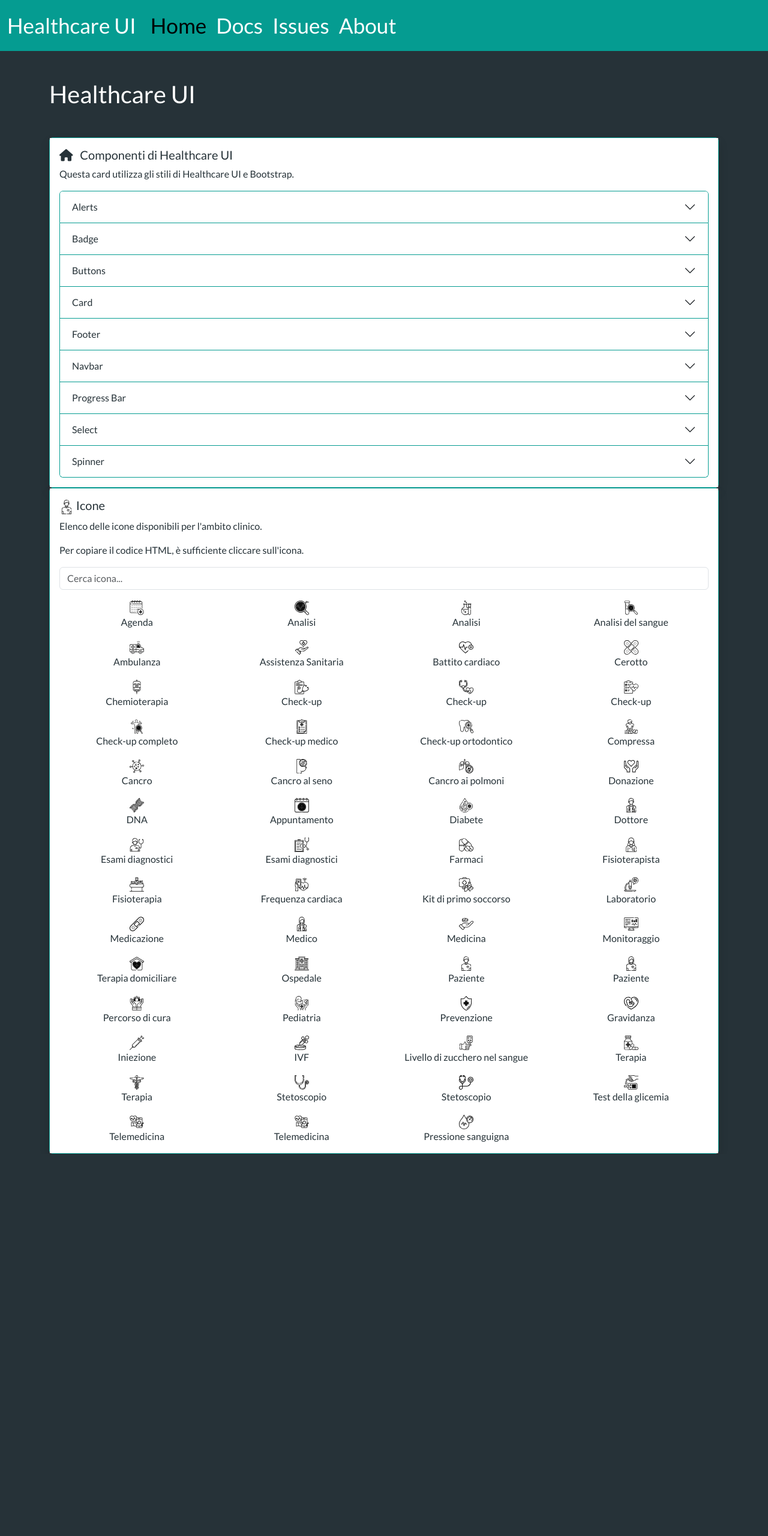
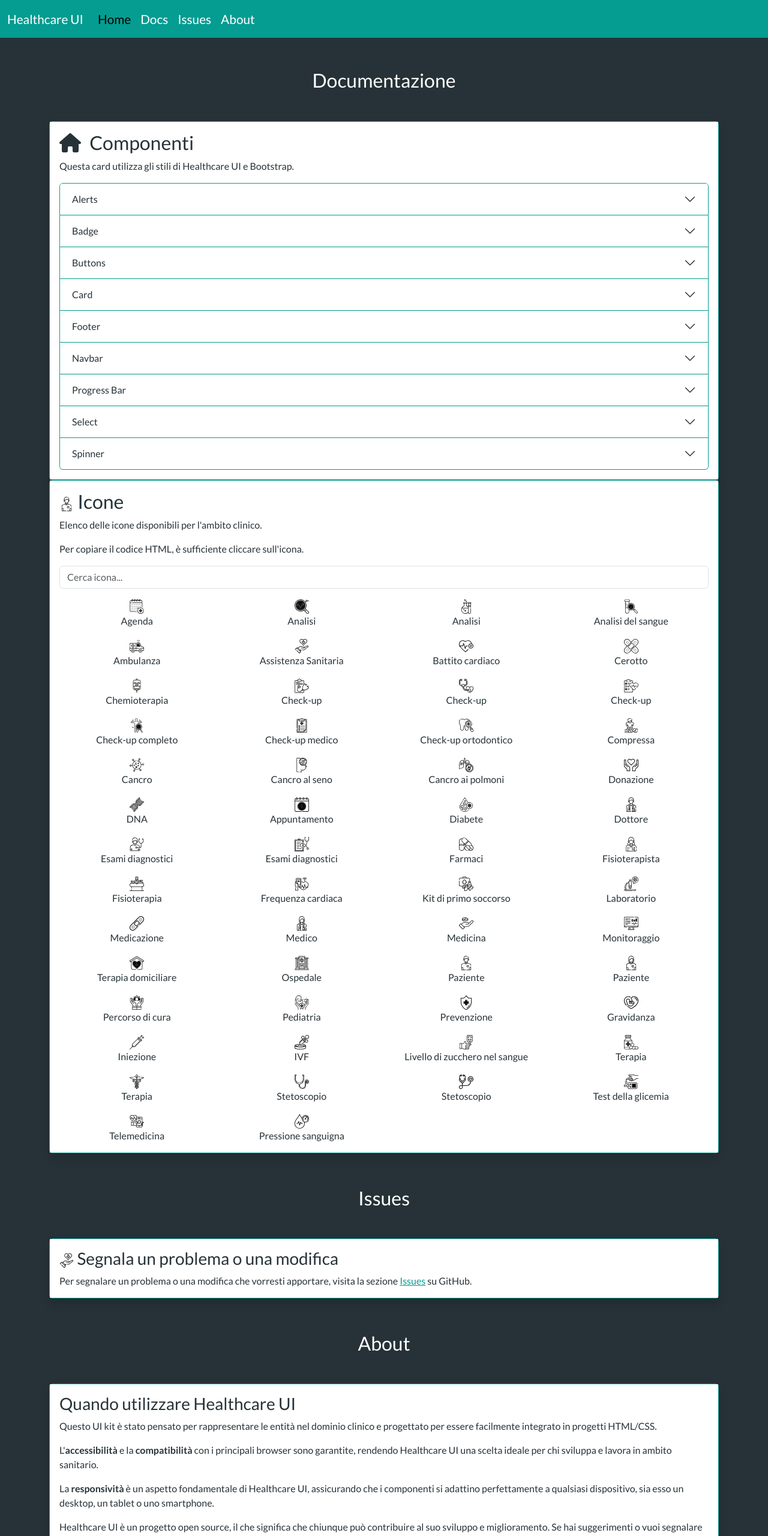
Before and after one commit to Innovation-EmergingTechnologies-Office/healthcare-ui-kit, a plain HTML site: page index.html in a window 1280 px wide. Shown: the top 2560 px of the page at 60% size. Before the commit the page ends 1923 px from the top, so only its background shows below. Drawn offline with nearby package versions, Linux system fonts and the light colour scheme.

Commit message:
check responsiveness/accessibility

```diff
--- a/css/healthcare-ui.css
+++ b/css/healthcare-ui.css
@@ -401,78 +401,42 @@ body {
 
 @media (max-width: 576px) {
     .navbar-brand, .navbar-nav .nav-link {
-        font-size: 1.2rem;
+        font-size: 1.1rem;
     }
 }
 
 @media (min-width: 576px) {
     .navbar-brand, .navbar-nav .nav-link {
-        font-size: 1.5rem;
+        font-size: 1.1rem;
     }
 }
 
 @media (min-width: 768px) {
     .navbar-brand, .navbar-nav .nav-link {
-        font-size: 1.8rem;
+        font-size: 1.2rem;
     }
 }
 
 @media (min-width: 992px) {
     .navbar-brand, .navbar-nav .nav-link {
-        font-size: 2rem;
+        font-size: 1.2rem;
     }
 }
 
 @media (min-width: 1200px) {
     .navbar-brand, .navbar-nav .nav-link {
-        font-size: 2.2rem;
+        font-size: 1.3rem;
     }
 }
 
 @media (min-width: 1400px) {
     .navbar-brand, .navbar-nav .nav-link {
-        font-size: 2.5rem;
+        font-size: 1.5rem;
     }
 }
 
 @media (min-width: 1600px) {
     .navbar-brand, .navbar-nav .nav-link {
-        font-size: 2.8rem;
+        font-size: 1.5rem;
     }
 }
-
-@media (min-width: 1800px) {
-    .navbar-brand, .navbar-nav .nav-link {
-        font-size: 3rem;
-    }
-}
-
-@media (min-width: 2000px) {
-    .navbar-brand, .navbar-nav .nav-link {
-        font-size: 3.2rem;
-    }
-}
-
-@media (min-width: 2200px) {
-    .navbar-brand, .navbar-nav .nav-link {
-        font-size: 3.5rem;
-    }
-}
-
-@media (min-width: 2400px) {
-    .navbar-brand, .navbar-nav .nav-link {
-        font-size: 3.8rem;
-    }
-}
-
-@media (min-width: 2600px) {
-    .navbar-brand, .navbar-nav .nav-link {
-        font-size: 4rem;
-    }
-}
-
-@media (min-width: 2800px) {
-    .navbar-brand, .navbar-nav .nav-link {
-        font-size: 4.2rem;
-    }
-}
--- a/index.html
+++ b/index.html
@@ -1,7 +1,7 @@
 <!DOCTYPE html>
 <html lang="it">
 <head>
-  <meta charset="UTF-8">
+  <meta charset="UTF-8" name="viewport" content="width=device-width, initial-scale=1">
   <title>Healthcare UI</title>
   <link rel="stylesheet" href="css/healthcare-ui.css">
   <link rel="stylesheet" href="css/healthcare-icons.css">
@@ -32,21 +32,18 @@
     </div>
   </div>
 </nav>
-<div class="container py-xxl-5">
-  <h1 class="text-xxl-center mt-5 mb-5">Healthcare UI</h1>
-</div>
 <!--FINE NAVBAR-->
-<div class="container-fluid">
-  <div class="container mt-5">
-    <div class="row gap-xxl-3">
+
+<div class="container py-md-1">
+  <h2 class="text-md-center mt-5 mb-5">Documentazione</h2>
+  <div class="gap-md-5">
     <!--      STILE CSS-->
-      <div class="col-xxl-6">
     <div class="card shadow">
       <div class="card-body">
-            <h5 class="card-title">
+        <h2 class="card-title">
           <i class="fa fa-home me-2" aria-hidden="true"></i>
-              Componenti di Healthcare UI
-            </h5>
+          Componenti
+        </h2>
         <p class="card-text">Questa card utilizza gli stili di Healthcare UI e Bootstrap.</p>
         <div class="accordion" id="accordionExample">
           <!--            ALERT-->
@@ -310,15 +307,15 @@
       </div>
     </div>
     <!--      ICONE -->
-        <div class="col-xxl-6">
     <div class="card shadow">
       <div class="card-body">
-              <h5 class="card-title">
+        <h2 class="card-title">
           <i class="hc-patient" aria-hidden="true"></i>
           Icone
-              </h5>
+        </h2>
         <p class="card-text">Elenco delle icone disponibili per l'ambito clinico.</p>
         <p class="card-text">Per copiare il codice HTML, è sufficiente cliccare sull'icona.</p>
+        <label for="iconSearch" class="visually-hidden">Cerca icona</label>
         <input type="text" id="iconSearch" class="form-control mb-3" placeholder="Cerca icona...">
         <div class="row row-cols-2 row-cols-md-4 g-3" id="iconList">
           <div class="col text-center"><i class="hc-schedule"></i><div>Agenda</div></div>
@@ -374,13 +371,61 @@
           <div class="col text-center"><i class="hc-stethoscope-1"></i><div>Stetoscopio</div></div>
           <div class="col text-center"><i class="hc-hand"></i><div>Test della glicemia</div></div>
           <div class="col text-center"><i class="hc-healthcare-1"></i><div>Telemedicina</div></div>
-                <div class="col text-center"><i class="hc-healthcare-1"></i><div>Telemedicina</div></div>
           <div class="col text-center"><i class="hc-blood-pressure"></i><div>Pressione sanguigna</div></div>
         </div>
       </div>
     </div>
   </div>
 </div>
+
+
+
+<div class="container py-md-1">
+  <h2 class="text-md-center mt-5 mb-5">Issues</h2>
+  <div class="gap-md-5">
+    <div class="card shadow">
+      <div class="card-body">
+        <h3 class="card-title">
+          <i class="hc-healthcare" aria-hidden="true"></i>
+          Segnala un problema o una modifica
+        </h3>
+        <p class="card-text">Per segnalare un problema o una modifica che vorresti apportare, visita la sezione <a href="https://github.com/Innovation-EmergingTechnologies-Office/healthcare-ui-kit/issues" class="text-primary">Issues</a> su GitHub.</p>
+      </div>
+    </div>
+  </div>
+</div>
+
+<div class="container py-md-1">
+  <h2 class="text-md-center mt-5 mb-5">About</h2>
+  <div class="gap-md-5">
+    <div class="card shadow">
+      <div class="card-body">
+        <h3 class="card-title">
+          <i class="info-circle" aria-hidden="true"></i>
+          Quando utilizzare Healthcare UI
+        </h3>
+        <p class="card-text">Questo UI kit è stato pensato per rappresentare le entità nel dominio clinico e progettato per essere facilmente integrato in progetti HTML/CSS.
+        </p>
+        <p>
+          L'<strong>accessibilità</strong> e la <strong>compatibilità</strong> con i principali browser sono garantite, rendendo Healthcare UI una scelta ideale per chi sviluppa e lavora in ambito sanitario.
+        </p>
+        <p>
+          La <strong>responsività</strong> è un aspetto fondamentale di Healthcare UI, assicurando che i componenti si adattino perfettamente a qualsiasi dispositivo, sia esso un desktop, un tablet o uno smartphone.
+        </p>
+        <p>
+            Healthcare UI è un progetto open source, il che significa che chiunque può contribuire al suo sviluppo e miglioramento. Se hai suggerimenti o vuoi segnalare un problema, visita la sezione <a href="https://github.com/Innovation-EmergingTechnologies-Office/healthcare-ui-kit/issues" class="text-primary">Issues</a> su GitHub.
+        </p>
+      </div>
+    </div>
+  </div>
+
+  <!--FOOTER -->
+  <footer class="text-center text-lg-start bg-dark text-white mt-5">
+    <div class="text-center p-3">
+      © 2025 Healthcare UI
+    </div>
+  </footer>
+  <!--FINE FOOTER-->
 
   <script src="js/bootstrap.js"></script>
   <script>
@@ -423,5 +468,6 @@
       });
     });
   </script>
+
 </body>
 </html>
```
Also changed, not shown: 1 other file. Lines whose indentation alone changed are shown as unchanged.
